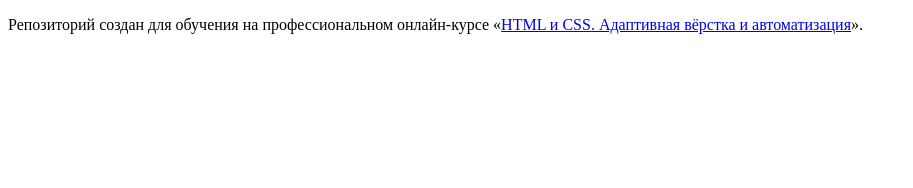
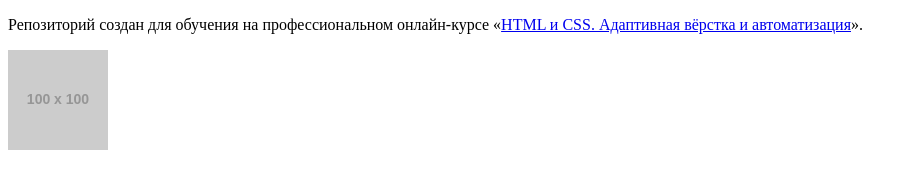
Before and after one commit to Nakleikoff/61758-sedona-28, a website: page source/index.html in a window 1280 px wide. Shown: the whole page, without its empty margins (0-913 px from the left). Drawn offline with Linux system fonts and the light colour scheme; placeholder pictures from the web are drawn by us.

Commit message:
Update index.html

```diff
--- a/source/index.html
+++ b/source/index.html
@@ -8,5 +8,7 @@
 
     <p>Репозиторий создан для обучения на профессиональном онлайн‑курсе «<a href="https://htmlacademy.ru/intensive/adaptive">HTML и CSS. Адаптивная вёрстка и автоматизация</a>».</p>
 
+
+    <img src="https://placehold.it/100"/>
   </body>
 </html>
```
